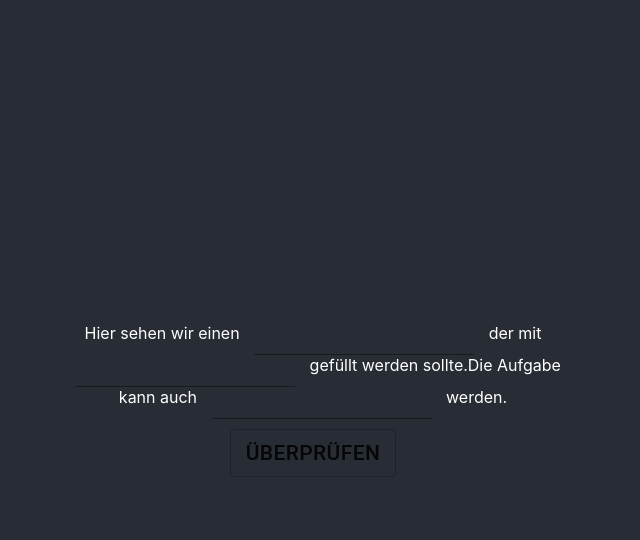
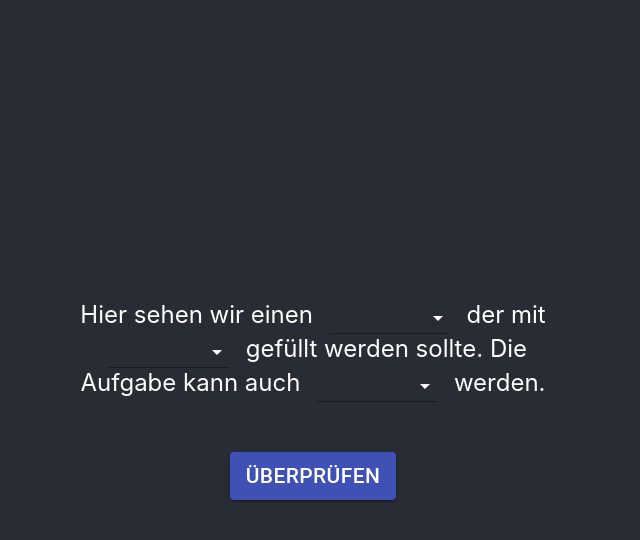
Before and after one commit to itf191-raum3/raum3-thegame, a React (Create React App) app in the folder frontend/: page / in a window 1280 px wide. Both pictures are taken after a click on the button "ICH WILL ETWAS LERNEN!". Shown: the top 540 px of the page, without its empty margins (327-967 px from the left). Built offline with nearby package versions, Linux system fonts and the light colour scheme.

Commit message:
#9 Cloze-Widget -add styling -refactor widget into reusable components

```diff
--- a/frontend/src/App.tsx
+++ b/frontend/src/App.tsx
@@ -2,6 +2,7 @@ import { useState } from 'react';
 import { ClozeWidget } from 'widgets/cloze/ClozeWidget';
 import { WelcomePage } from 'widgets/welcome/WelcomePage';
 import { ICloze } from '../../common/src/entities/ICloze';
+import { ISubject } from '../../common/src/entities/ISubject';
 import './App.css';
 
 export enum AppStateEnum {
@@ -13,38 +14,45 @@ export enum AppStateEnum {
 function App() {
   const [appState, setAppState] = useState<AppStateEnum>(AppStateEnum.WELCOMEPAGE);
 
+  const demoSubject: ISubject = {
+    IExercises: [],
+    id: '0',
+    label: 'dldldl',
+  };
   const demo: ICloze = {
-    id: 0,
-    options: [],
+    id: '0',
+    possibleAnswers: ['Lückentext', 'Wörtern', 'überprüft'],
     label: '',
     correctAnswers: [
       'Hier sehen wir einen ',
       '',
       ' der mit ',
       '',
-      ' gefüllt werden sollte.',
-      'Die Aufgabe kann auch ',
+      ' gefüllt werden sollte. Die Aufgabe kann auch ',
       '',
       ' werden.',
     ],
-    isMultipleChoice: false,
+    isDropDown: false,
+    difficulty: 1,
+    subject: demoSubject,
   };
 
   const correctDemo: ICloze = {
-    id: 0,
-    options: [],
+    id: '0',
+    possibleAnswers: [],
     label: '',
     correctAnswers: [
       'Hier sehen wir einen ',
       'Lückentext',
       ' der mit ',
       'Wörtern',
-      ' gefüllt werden sollte.',
-      'Die Aufgabe kann auch ',
+      ' gefüllt werden sollte. Die Aufgabe kann auch ',
       'überprüft',
       ' werden.',
     ],
-    isMultipleChoice: false,
+    isDropDown: false,
+    difficulty: 1,
+    subject: demoSubject,
   };
 
   let content = <></>;
@@ -58,7 +66,7 @@ function App() {
       <ClozeWidget
         exercise={demo}
         finish={() => setAppState(AppStateEnum.WELCOMEPAGE)}
-        check={async (e) => correctDemo}
+        check={async (e) => correctDemo.correctAnswers}
       />
     );
   }
--- a/frontend/src/widgets/cloze/ClozeWidget.css
+++ b/frontend/src/widgets/cloze/ClozeWidget.css
@@ -1,5 +1,6 @@
 .ClozeRoot {
   width: 40vw;
+  font-size: 1.5em;
 }
 
 .IncorrectInput {
@@ -7,14 +8,9 @@
 }
 
 .ContinueButton {
-  margin-top: 10px;
+  margin-top: 50px;
 }
 
 .ContinueButtonText {
   font-size: 1.5em;
 }
-
-.InputBlank {
-  color: white !important;
-  border-bottom: white !important;
-}
--- a/frontend/src/widgets/cloze/ClozeWidget.tsx
+++ b/frontend/src/widgets/cloze/ClozeWidget.tsx
@@ -5,12 +5,22 @@ import { DropdownBlank } from './DropdownBlank';
 import { InputBlank } from './InputBlank';
 import './ClozeWidget.css';
 
+function BottomButton(props: { label: string; onClick: () => void }) {
+  return (
+    <div className={'ContinueButton'}>
+      <Button color={'primary'} variant="contained" classes={{ label: 'ContinueButtonText' }} onClick={props.onClick}>
+        {props.label}
+      </Button>
+    </div>
+  );
+}
+
 export function ClozeWidget(props: ClozeWidgetProps) {
   const { check, finish, exercise } = props;
 
-  const [checkedExercise, setCheckedExercise] = useState<ICloze | undefined>(undefined);
+  const [correctAnswers, setCorrectAnswers] = useState<string[] | undefined>(undefined);
 
-  const useDropdown = exercise.options.length > 0;
+  const useDropdown = exercise.possibleAnswers.length > 0;
 
   const edit = useCallback(
     (input: string, index: number) => {
@@ -19,7 +29,7 @@ export function ClozeWidget(props: ClozeWidgetProps) {
     [exercise.correctAnswers]
   );
 
-  const content = !checkedExercise ? (
+  const content = !correctAnswers ? (
     <>
       <div>
         {exercise.correctAnswers.map((text, index) => {
@@ -27,49 +37,51 @@ export function ClozeWidget(props: ClozeWidgetProps) {
             return text;
           } else {
             return useDropdown ? (
-              <DropdownBlank key={index} fillBlank={(input: string) => edit(input, index)} options={exercise.options} />
+              <DropdownBlank
+                key={index}
+                fillBlank={(input: string) => edit(input, index)}
+                options={exercise.possibleAnswers}
+              />
             ) : (
               <InputBlank key={index} fillBlank={(input: string) => edit(input, index)} />
             );
           }
         })}
       </div>
-      <div className={'ContinueButton'}>
-        <Button
-          variant="outlined"
-          classes={{ label: 'ContinueButtonText', root: 'ContinueButton' }}
-          onClick={() => {
-            check(exercise)
-              .then(setCheckedExercise)
-              .catch((e) => console.log(e));
-          }}
-        >
-          {'Überprüfen'}
-        </Button>
-      </div>
+      <BottomButton
+        label={'Überprüfen'}
+        onClick={() => {
+          check(exercise)
+            .then(setCorrectAnswers)
+            .catch((e) => {
+              setCorrectAnswers([]);
+              console.log(e);
+            });
+        }}
+      />
     </>
   ) : (
     <>
-      <div className={'ContinueButton'}>
-        {checkedExercise.correctAnswers.map((text, index) => {
-          if (text !== exercise.correctAnswers[index]) {
-            return <span className={'IncorrectInput'}>{text}</span>;
+      <div>
+        {correctAnswers.map((text, index) => {
+          const givenAnswer = exercise.correctAnswers[index];
+
+          if (givenAnswer && givenAnswer.toLowerCase() !== text.toLowerCase()) {
+            return (
+              <span key={index} className={'IncorrectInput'}>
+                {text}
+              </span>
+            );
           } else {
-            return <span className={'CorrectInput'}>{text}</span>;
+            return (
+              <span key={index} className={'CorrectInput'}>
+                {text}
+              </span>
+            );
           }
         })}
       </div>
-      <div>
-        <Button
-          variant="outlined"
-          classes={{ label: 'ContinueButton' }}
-          onClick={() => {
-            finish();
-          }}
-        >
-          {'Nächste Aufgabe'}
-        </Button>
-      </div>
+      <BottomButton label={'Nächste Aufgabe'} onClick={() => finish()} />
     </>
   );
   return <div className={'ClozeRoot'}>{content}</div>;
@@ -77,6 +89,6 @@ export function ClozeWidget(props: ClozeWidgetProps) {
 
 export type ClozeWidgetProps = {
   exercise: ICloze;
-  check: (exercise: ICloze) => Promise<ICloze>;
+  check: (exercise: ICloze) => Promise<string[]>;
   finish: () => void;
 };
--- a/frontend/src/widgets/cloze/DropdownBlank.tsx
+++ b/frontend/src/widgets/cloze/DropdownBlank.tsx
@@ -1,25 +1,40 @@
-import { Select } from '@material-ui/core';
+import { makeStyles, MenuItem, Select } from '@material-ui/core';
 import { useState } from 'react';
 import { BlankProps } from './InputBlank';
 import './ClozeWidget.css';
 
+const useStyles = makeStyles({
+  white: {
+    color: 'white',
+  },
+});
+
 export function DropdownBlank(props: DropdownBlankProps) {
   const { fillBlank, options } = props;
+
+  const classes = useStyles();
 
   const [input, setInput] = useState<string>('');
 
   return (
     <Select
-      style={{ margin: '0px 10px' }}
+      style={{ margin: '0px 10px', minWidth: '120px', borderBottomColor: 'white' }}
       variant="standard"
       value={input}
+      classes={{ icon: classes.white, root: classes.white }}
       onChange={(e) => {
         const newString = e.target.value as string;
         setInput(newString);
         fillBlank(newString);
       }}
     >
-      {options}
+      {options.map((o) => {
+        return (
+          <MenuItem key={o} value={o}>
+            {o}
+          </MenuItem>
+        );
+      })}
     </Select>
   );
 }
--- a/frontend/src/widgets/cloze/InputBlank.tsx
+++ b/frontend/src/widgets/cloze/InputBlank.tsx
@@ -1,6 +1,17 @@
-import { TextField } from '@material-ui/core';
+import { TextField, withStyles } from '@material-ui/core';
 import { useState } from 'react';
 import './ClozeWidget.css';
+
+const WhiteTextField = withStyles({
+  root: {
+    '& .MuiInput-underline:before': {
+      borderBottomColor: 'white',
+    },
+    '& .MuiInput': {
+      color: 'white',
+    },
+  },
+})(TextField);
 
 export function InputBlank(props: BlankProps) {
   const { fillBlank } = props;
@@ -8,7 +19,7 @@ export function InputBlank(props: BlankProps) {
   const [input, setInput] = useState<string>('');
 
   return (
-    <TextField
+    <WhiteTextField
       style={{ margin: '0px 10px' }}
       classes={{ root: 'InputBlank' }}
       variant="standard"
```
Also changed, not shown: frontend/src/widgets/cloze/ClozeApiUtil.ts (added, +19 -0 lines).
